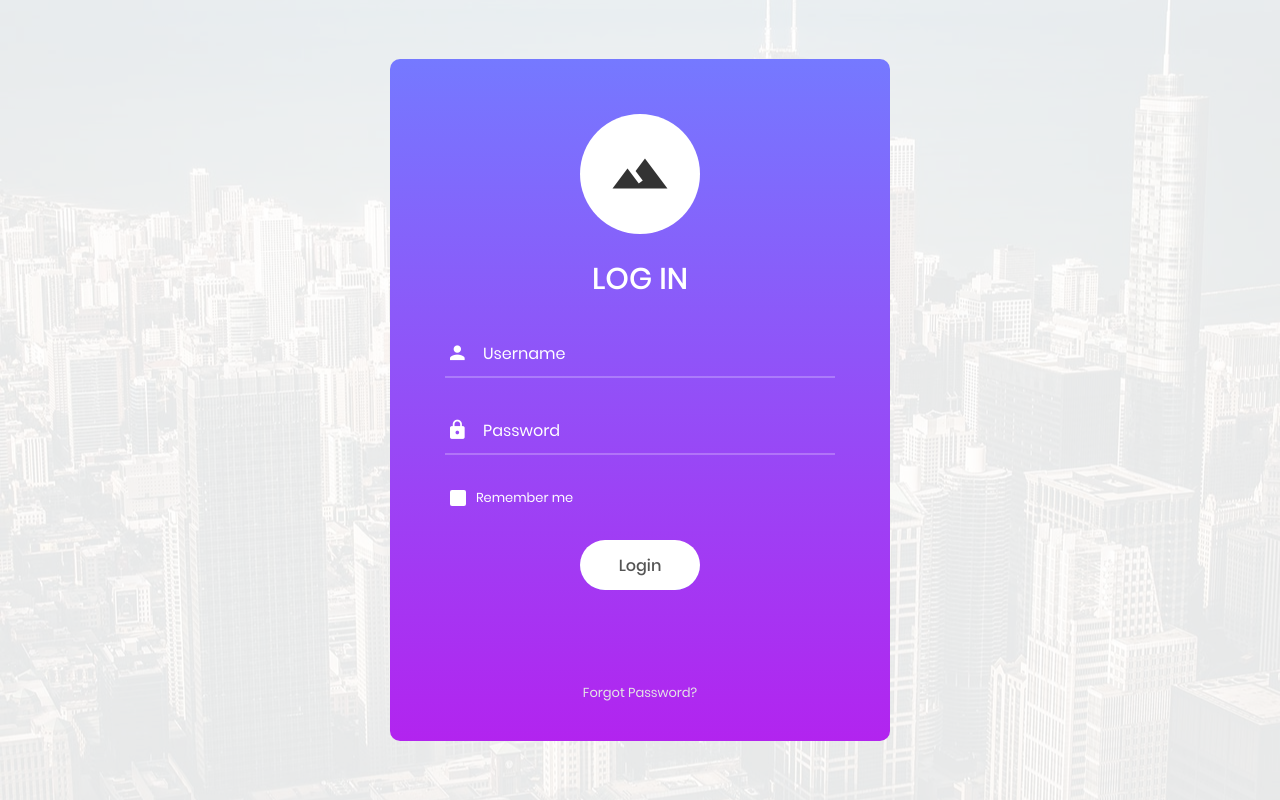
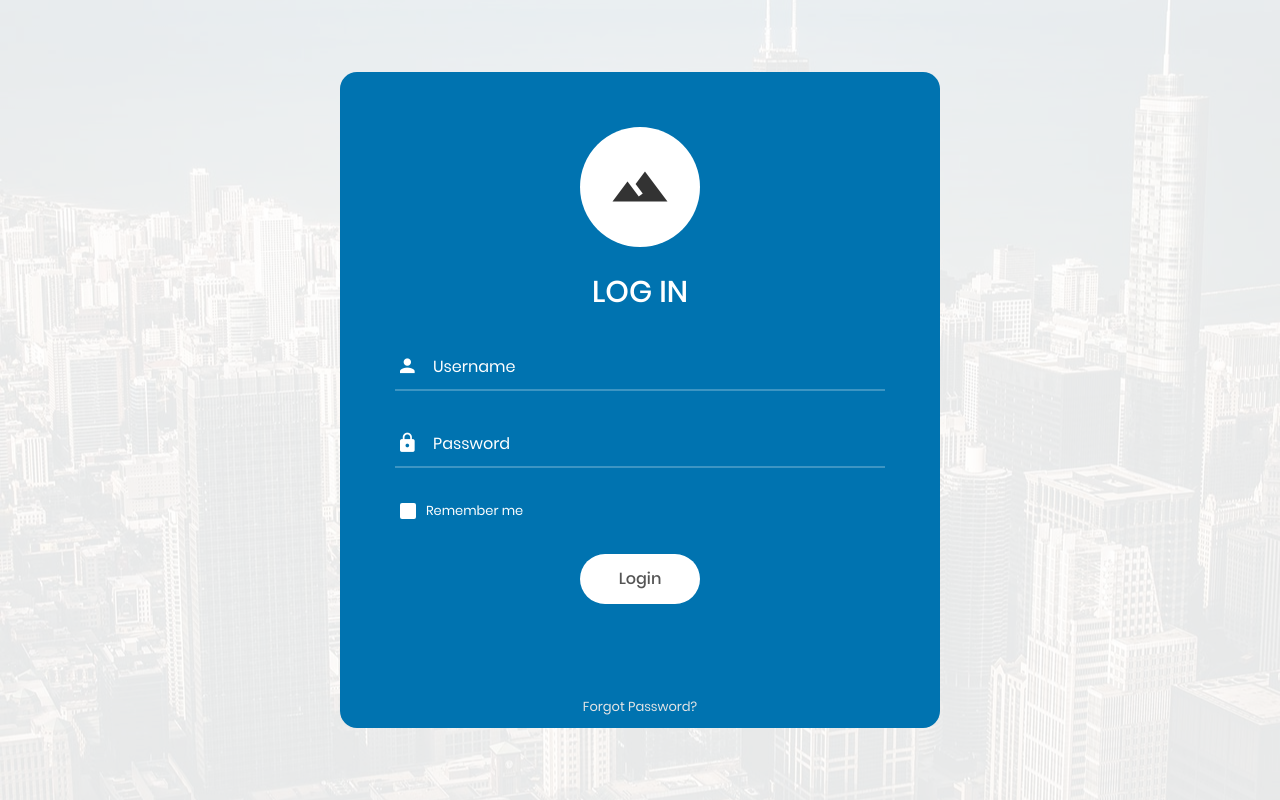
Before and after one commit to ngonzalez-ic/php, a PHP site: page /starter-template/login2.php in a window 1280 px wide. Run offline with PHP 8.4, Linux system fonts and the light colour scheme; some libraries are stand-ins or nearby versions.

Commit message:
cambio de color en login

```diff
--- a/starter-template/css/main.css
+++ b/starter-template/css/main.css
@@ -190,16 +190,16 @@ iframe {
 }
 
 .wrap-login100 {
-  width: 500px;
-  border-radius: 10px;
+  width: 600px;
+  border-radius: 17px;
   overflow: hidden;
-  padding: 55px 55px 37px 55px;
+  padding: 55px 55px 10px 55px;
 
-  background: #9152f8;
-  background: -webkit-linear-gradient(top, #7579ff, #b224ef);
-  background: -o-linear-gradient(top, #7579ff, #b224ef);
-  background: -moz-linear-gradient(top, #7579ff, #b224ef);
-  background: linear-gradient(top, #7579ff, #b224ef);
+  background: #0073B0;
+  background: -webkit-linear-gradient(top, #006097, ##FFFFFF);
+  background: -o-linear-gradient(top, #006097, ##FFFFFF);
+  background: -moz-linear-gradient(top, #006097, ##FFFFFF);
+  background: linear-gradient(top, #006097, ##FFFFFF);
 }
 
 
@@ -425,11 +425,11 @@ iframe {
   height: 50px;
   border-radius: 25px;
 
-  background: #9152f8;
-  background: -webkit-linear-gradient(bottom, #7579ff, #b224ef);
-  background: -o-linear-gradient(bottom, #7579ff, #b224ef);
-  background: -moz-linear-gradient(bottom, #7579ff, #b224ef);
-  background: linear-gradient(bottom, #7579ff, #b224ef);
+  background: #0073B0;
+  background: -webkit-linear-gradient(bottom, #006097, ##FFFFFF);
+  background: -o-linear-gradient(bottom, #006097, ##FFFFFF);
+  background: -moz-linear-gradient(bottom, #006097, ##FFFFFF);
+  background: linear-gradient(bottom, #006097, ##FFFFFF);
   position: relative;
   z-index: 1;
 
--- a/starter-template/listarSesion.php
+++ b/starter-template/listarSesion.php
@@ -49,7 +49,7 @@ while(!feof($archivo))
 }
 }else
 {
-    echo "<a href='login.html' class='list-group-item'>Usted no tiene permisos, debe ingresar con usuario y password</a>";
+    echo "<a href='login2.php' class='list-group-item'>Usted no tiene permisos, debe ingresar con usuario y password</a>";
 }
 
 
--- a/starter-template/login2.php
+++ b/starter-template/login2.php
@@ -2,7 +2,7 @@
 <html lang="en">
 
 <head>
-   <title>Login V3</title>
+   <title>Login</title>
    <meta charset="UTF-8">
    <meta name="viewport" content="width=device-width, initial-scale=1">
    <!--===============================================================================================-->
--- a/starter-template/usuarios.txt
+++ b/starter-template/usuarios.txt
@@ -1 +1,5 @@
-123@123.com=>1=>1=>1
+2@2.com=>2=>2=>2
+3@3.com=>3=>3=>3
+1@1.com=>1=>1=>1
+=>=>=>
+5@5.com=>5=>5=>5
```
Also changed, not shown: starter-template/alta2.html (+9 -4 lines), starter-template/upload.php (added, +26 -0 lines).
